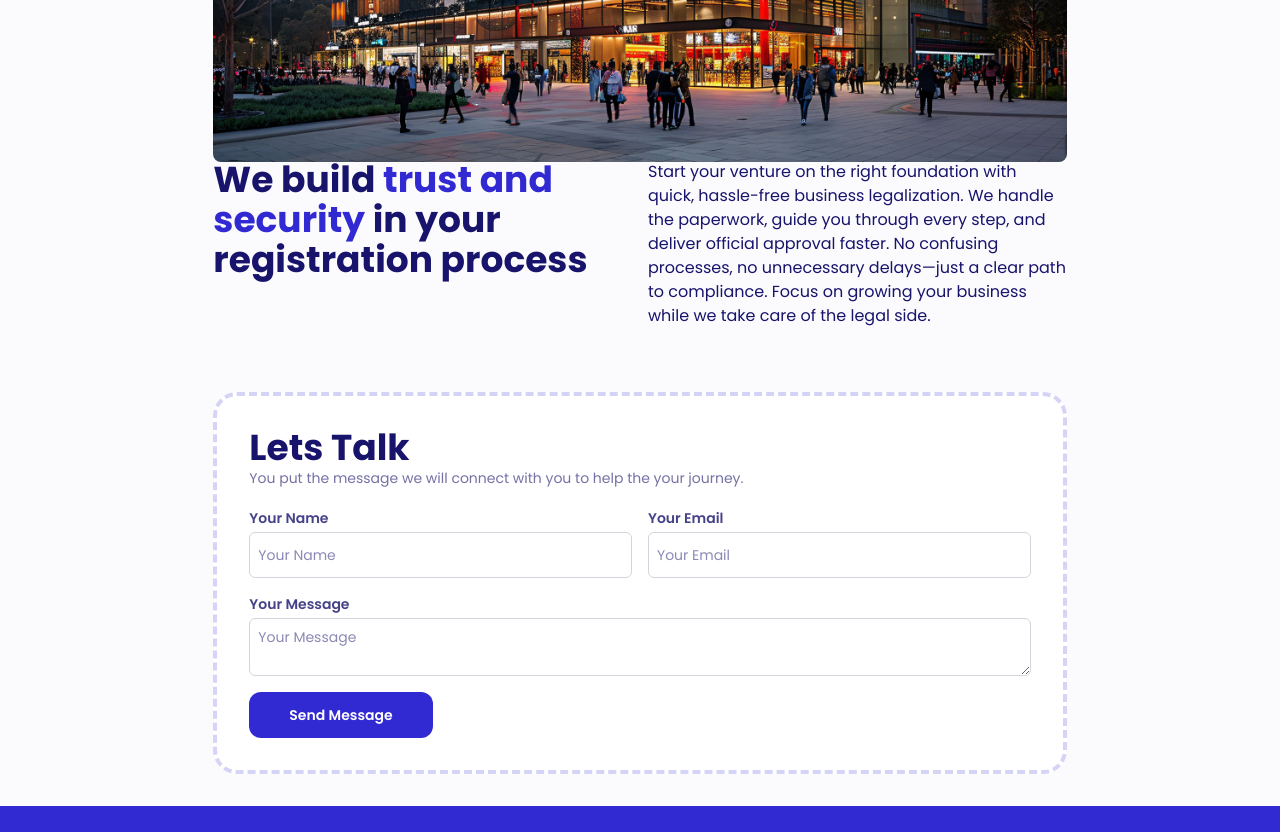
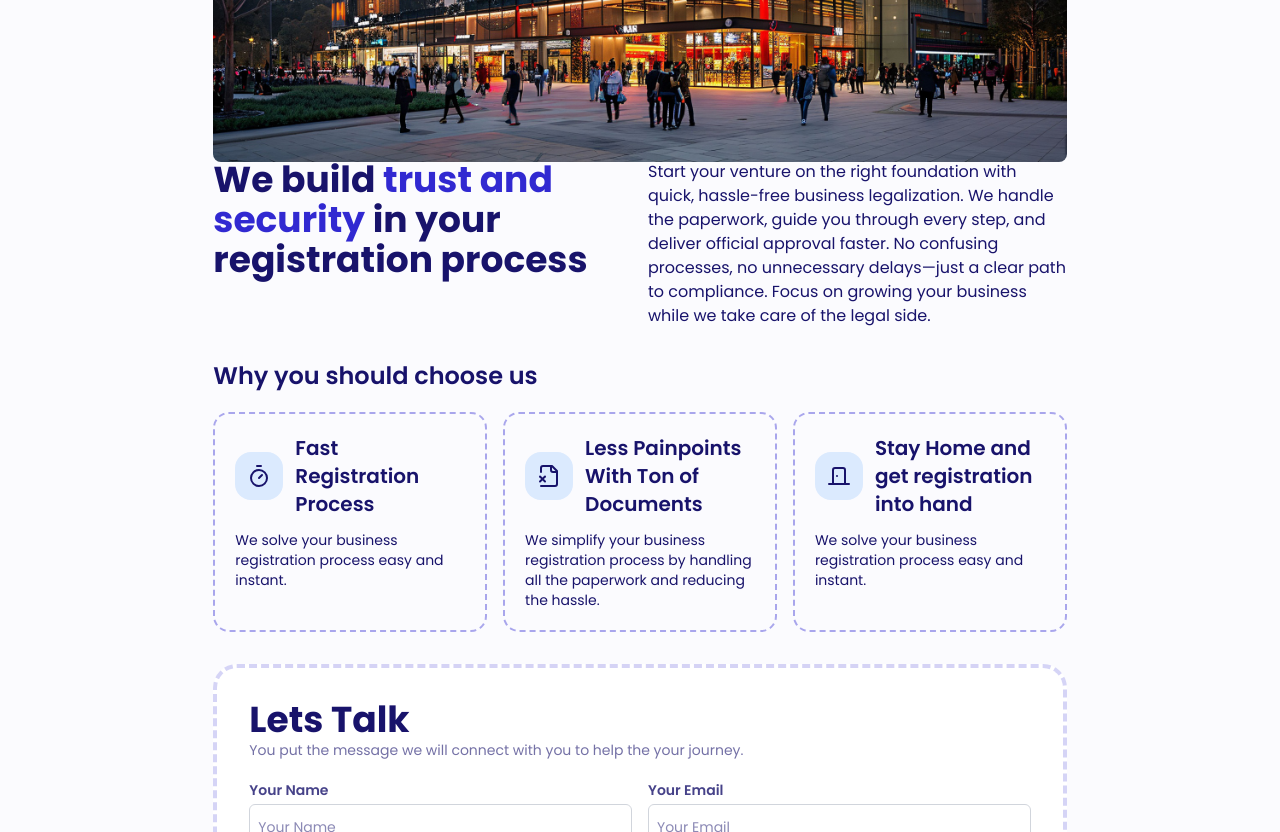
Before and after one commit to buddhika-development/business_process_enhancement, a Next.js app in the folder client_app/: page / in a window 1280 px wide. Shown: the part 680-1512 px from the top of the page. Built offline with nearby package versions, Linux system fonts and the light colour scheme.

Commit message:
add the section of why need to choose us

```diff
--- a/client_app/package.json
+++ b/client_app/package.json
@@ -9,6 +9,7 @@
   },
   "dependencies": {
     "@supabase/supabase-js": "^2.57.0",
+    "lucide-react": "^0.542.0",
     "next": "15.5.2",
     "react": "19.1.0",
     "react-dom": "19.1.0"
--- a/client_app/src/components/layout/HomePage/WhyUs.tsx
+++ b/client_app/src/components/layout/HomePage/WhyUs.tsx
@@ -1,11 +1,42 @@
+import SecondaryTitle from '@/components/ui/Title/SecondaryTitle'
+import SectionTitle from '@/components/ui/Title/SectionTitle'
 import Title from '@/components/ui/Title/Title'
 import React from 'react'
+import WhyUsCard from '../WhyUsCard'
+import { Timer } from 'lucide-react';
+import { FileX2 } from 'lucide-react';
+import { DoorClosed } from 'lucide-react';
+
 
 const WhyUs = () => {
   return (
-    <div className='body-content grid grid-cols-1 lg:grid-cols-2 gap-4 py-8'>
-        <Title>We build <span className='text-primary'>trust and security</span> in your registration process</Title>
-        <p>Start your venture on the right foundation with quick, hassle-free business legalization. We handle the paperwork, guide you through every step, and deliver official approval faster. No confusing processes, no unnecessary delays—just a clear path to compliance. Focus on growing your business while we take care of the legal side.</p>
+    <div className='body-content '>
+        <div className='grid grid-cols-1 lg:grid-cols-2 gap-4 py-8'>
+            <Title>We build <span className='text-primary'>trust and security</span> in your registration process</Title>
+            <p>Start your venture on the right foundation with quick, hassle-free business legalization. We handle the paperwork, guide you through every step, and deliver official approval faster. No confusing processes, no unnecessary delays—just a clear path to compliance. Focus on growing your business while we take care of the legal side.</p>
+        </div>
+
+        <div>
+            <SecondaryTitle>Why you should choose us</SecondaryTitle>
+            <div className='grid grid-cols-1 md:grid-cols-2 lg:grid-cols-3 gap-4 mt-5'>
+                <WhyUsCard
+                    icon = {<Timer />}
+                    title='Fast Registration Process'
+                    content='We solve your business registration process easy and instant.'
+                />
+                <WhyUsCard
+                    icon = {<FileX2 />}
+                    title='Less Painpoints With Ton of Documents'
+                    content='We simplify your business registration process by handling all the paperwork and reducing the hassle.'
+                />
+                <WhyUsCard
+                    icon = {<DoorClosed />}
+                    title='Stay Home and get registration into hand'
+                    content='We solve your business registration process easy and instant.'
+                />
+            </div>
+        </div>
+
     </div>
   )
 }
--- /dev/null
+++ b/client_app/src/components/layout/WhyUsCard.tsx
@@ -0,0 +1,29 @@
+import React from 'react'
+import SectionTitle from '../ui/Title/SectionTitle'
+
+const WhyUsCard = ({title, content, icon} : {
+    title ?: string,
+    content ?: string,
+    icon ?: React.ReactNode
+}) => {
+  return (
+    <div className='p-5 border-[2px] border-dashed border-primary/40 rounded-2xl'>
+
+        <div className='flex h-fit items-center gap-3'>
+            {
+                icon && (
+                    <div className='bg-blue-100 p-3 flex items-center justify-center rounded-2xl'>
+                        {icon}
+                    </div>
+                )
+            }
+            <div className='w-full'>
+                <SectionTitle>{title}</SectionTitle>
+            </div>
+        </div>
+        <p className='mt-3 text-sm'>{content}</p>
+    </div>
+  )
+}
+
+export default WhyUsCard
--- /dev/null
+++ b/client_app/src/components/ui/Title/SecondaryTitle.tsx
@@ -0,0 +1,14 @@
+import React from 'react'
+
+const SecondaryTitle = ({children, className} : {
+    children : string | React.ReactNode,
+    className ?: string
+}) => {
+  return (
+    <div className={`text-2xl font-semibold ${className}`}>
+      {children}
+    </div>
+  )
+}
+
+export default SecondaryTitle
```
Also changed, not shown: 1 other file (tests, documents, lock files or other folders).
